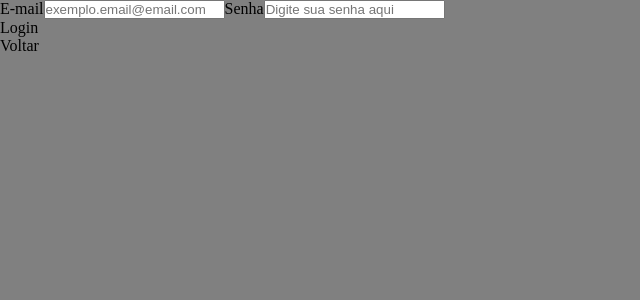
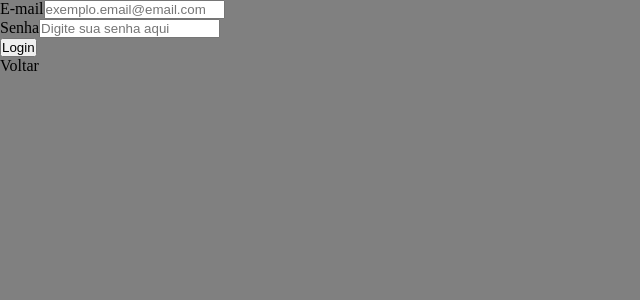
Before and after one commit to karlaoshikawa/crc-calculadora, a Next.js app: page /login in a window 1280 px wide. Both pictures are taken after a click on the element "Entrar". Shown: the top 300 px of the page, without its empty margins (0-640 px from the left). Built offline with nearby package versions, Linux system fonts and the light colour scheme.

Commit message:
feat:modified login page

```diff
--- a/src/app/page.js
+++ b/src/app/page.js
@@ -1,5 +1,6 @@
 import BoxInfo from "../components/BoxInfo/index.js";
 import FixedCosts from "../components/FixedCosts/index.js";
+
 import Material from "../components/Material/index.js";
 import Packaging from "../components/Packaging/index.js";
 import Remuneration from "../components/Remuneration/index.js";
--- a/src/components/Login/index.js
+++ b/src/components/Login/index.js
@@ -1,25 +1,86 @@
+import React, { useState } from "react";
+
 export default function Login() {
+  const [email, setEmail] = useState("");
+  const [emailError, setEmailError] = useState("");
+  const [password, setPassword] = useState("");
+  const [passwordError, setPasswordError] = useState("");
+  const [successMsg, setSuccessMsg] = useState("");
+
+  const validateEmail = (email) => {
+    const emailRegex = /^[^\s@]+@[^\s@]+\.[^\s@]+$/;
+    return emailRegex.test(email);
+  };
+
+  const validatePassword = (password) => {
+    const passwordRegex = /^(?=.*[A-Z])(?=.*\d)[a-zA-Z\d]{6,256}$/;
+    return passwordRegex.test(password);
+  };
+
+  const validateLength = (inputValue) => {
+    return inputValue.length < 256;
+  };
+
+  const handleSubmit = (e) => {
+    e.preventDefault();
+    if (!validateEmail(email)) {
+      return setEmailError("Email inválido!");
+    } else if (!validateLength(email)) {
+      return setEmailError("O email deve ter no máximo 255 caracteres.");
+    } else if (!validatePassword(password)) {
+      return setPasswordError(
+        "A senha deve conter no mínimo 6 caracteres, uma letra maiúscula, uma minuscula e um número",
+      );
+    } else if (!validateLength(password)) {
+      return setPasswordError("A senha deve ter no máximo 255 caracteres");
+    }
+    setSuccessMsg("Login realizado com sucesso");
+    setEmail("");
+    setPassword("");
+  };
+
   return (
-    <div className="login-container">
+    <div>
+      <form onSubmit={handleSubmit}>
+        <div className="email-box">
           <label htmlFor="email">
             E-mail
             <input
               type="email"
               className="email"
               placeholder="exemplo.email@email.com"
+              value={email}
+              onChange={(e) => setEmail(e.target.value)}
               required
             />
+            {emailError ? (
+              <p style={{ color: "red" }}>{emailError}</p>
+            ) : (
+              <p>{""}</p>
+            )}
           </label>
+        </div>
+
+        <div className="password-box">
           <label htmlFor="password">
             Senha
             <input
               type="password"
               className="password"
               placeholder="Digite sua senha aqui"
+              value={password}
+              onChange={(e) => setPassword(e.target.value)}
               required
             />
+            {passwordError ? (
+              <p style={{ color: "red" }}>{passwordError}</p>
+            ) : (
+              <p style={{ color: "green" }}>{successMsg}</p>
+            )}
           </label>
-      <p>Login</p>
+          <button type="submit">Login</button>
+        </div>
+      </form>
     </div>
   );
 }
--- a/src/components/Register/index.js
+++ b/src/components/Register/index.js
@@ -1,25 +1,80 @@
+import React, { useState } from "react";
+
 export default function Register() {
+  const [email, setEmail] = useState("");
+  const [emailError, setEmailError] = useState("");
+  const [password, setPassword] = useState("");
+  const [passwordError, setPasswordError] = useState("");
+  const [successMsg, setSuccessMsg] = useState("");
+
+  const validateEmail = (email) => {
+    const emailRegex = /^[^\s@]+@[^\s@]+\.[^\s@]+$/;
+    return emailRegex.test(email);
+  };
+
+  const validatePassword = (password) => {
+    const passwordRegex = /^(?=.*[A-Z])(?=.*\d)[a-zA-Z\d]{6,256}$/;
+    return passwordRegex.test(password);
+  };
+
+  const validateLength = (inputValue) => {
+    return inputValue.length < 256;
+  };
+
+  const handleSubmit = (e) => {
+    e.preventDefault();
+    if (!validateEmail(email)) {
+      return setEmailError("Email inválido!");
+    } else if (!validateLength(email)) {
+      return setEmailError("O email deve ter no máximo 255 caracteres.");
+    } else if (!validatePassword(password)) {
+      return setPasswordError(
+        "A senha deve conter no mínimo 6 caracteres, uma letra maiúscula, uma minuscula e um número",
+      );
+    } else if (!validateLength(password)) {
+      return setPasswordError("A senha deve ter no máximo 255 caracteres");
+    }
+    setSuccessMsg("Cadastro realizado com sucesso");
+    setEmail("");
+    setPassword("");
+  };
+
   return (
     <div className="register-container">
       <span>Por favor utilizar o mesmo e-mail que fez a compra no Hotmart</span>
 
+      <form onSubmit={handleSubmit}>
         <label htmlFor="email">E-mail</label>
         <input
-        value="gustavo.lucoli.koepsel@gmail.com"
+          value={email}
           type="email"
           className="email"
           placeholder="exemplo.email@email.com"
+          onChange={(e) => setEmail(e.target.value)}
           required
         />
+        {emailError ? (
+          <p style={{ color: "red" }}>{emailError}</p>
+        ) : (
+          <p>{""}</p>
+        )}
 
         <label htmlFor="password">Senha</label>
         <input
           type="password"
           className="password"
           placeholder="Digite sua senha aqui"
+          value={password}
+          onChange={(e) => setPassword(e.target.value)}
           required
         />
-      <p>Finalizar Cadastro</p>
+        {passwordError ? (
+          <p style={{ color: "red" }}>{passwordError}</p>
+        ) : (
+          <p style={{ color: "green" }}>{successMsg}</p>
+        )}
+        <button type="submit">Finalizar Cadastro</button>
+      </form>
     </div>
   );
 }
```
Also changed, not shown: src/assets/logo-cartonagem.png (added). Lines whose indentation alone changed are shown as unchanged.
